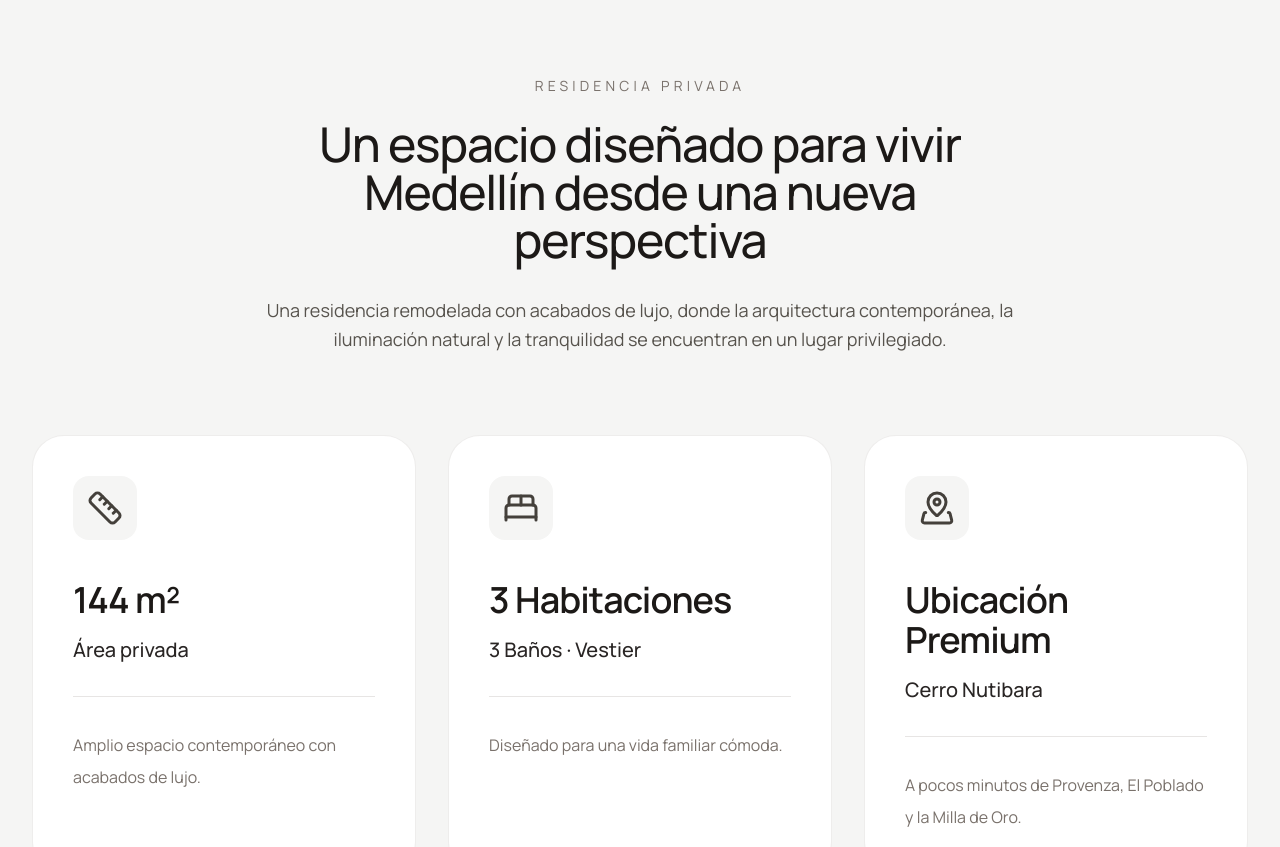
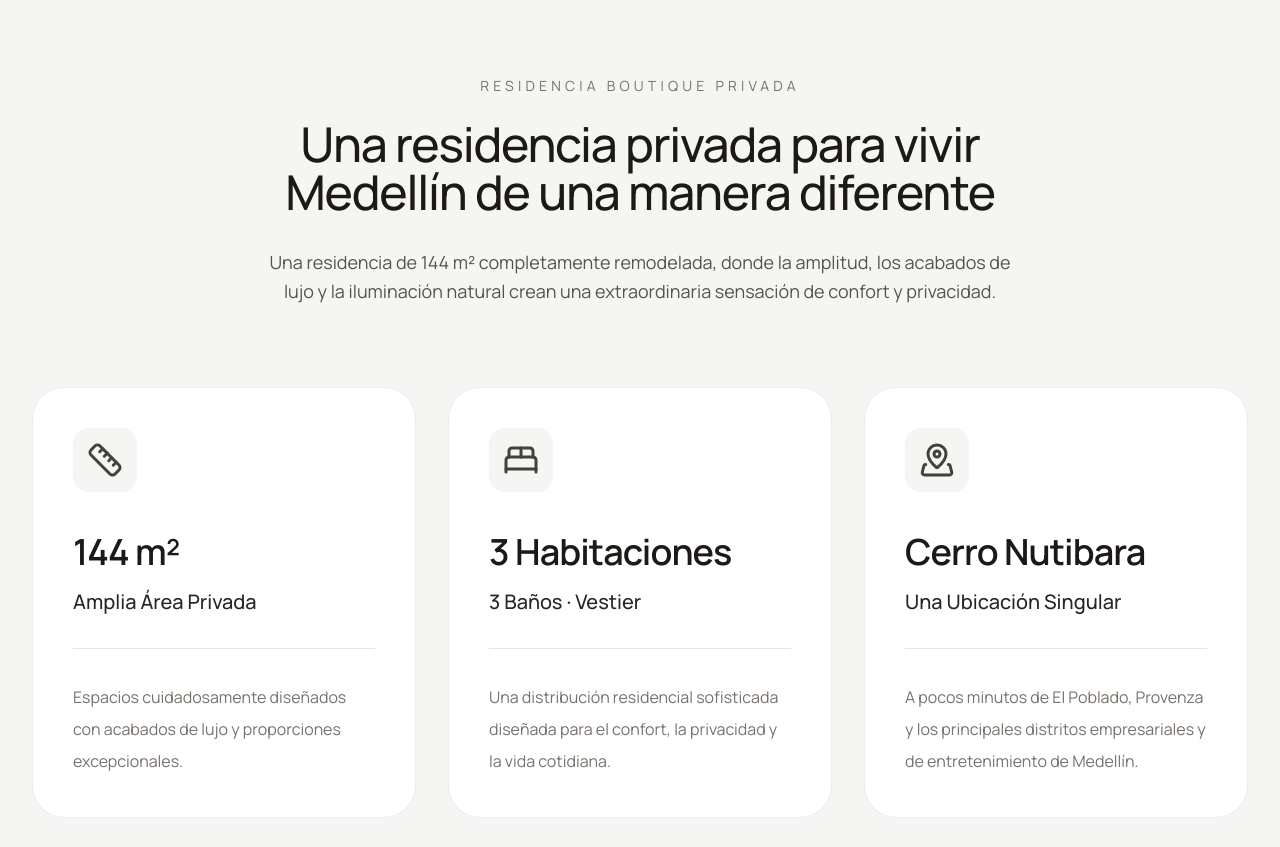
Before and after one commit to Jara84/luxury-residence-landing, a React (Vite) app: page / in a window 1280 px wide. Shown: the part 820-1667 px from the top of the page. Built offline with nearby package versions, Linux system fonts and the light colour scheme.

Commit message:
refactor: remove redundant highlights section

```diff
--- a/src/components/sections/Highlights.tsx
+++ b/src/components/sections/Highlights.tsx
@@ -1,52 +1,81 @@
 import { useTranslation } from "react-i18next";
+import { Ruler, BedDouble, PanelsTopLeft, MoveUp } from "lucide-react";
+
 import Container from "../ui/Container";
 import Section from "../ui/Section";
-
+import FadeIn from "../ui/FadeIn";
 
 export default function Highlights() {
   const { t } = useTranslation();
 
   const highlights = [
     {
+      icon: Ruler,
       title: t("highlights.area.title"),
       description: t("highlights.area.description"),
     },
     {
+      icon: BedDouble,
       title: t("highlights.rooms.title"),
       description: t("highlights.rooms.description"),
     },
     {
-    title: t("highlights.view.title"),
-    description: t("highlights.view.description"),
+      icon: PanelsTopLeft,
+      title: t("highlights.balconies.title"),
+      description: t("highlights.balconies.description"),
     },
     {
-    title: t("highlights.design.title"),
-    description: t("highlights.design.description"),
+      icon: MoveUp,
+      title: t("highlights.ceiling.title"),
+      description: t("highlights.ceiling.description"),
     },
   ];
 
   return (
-    <Section>
+    <Section className="bg-stone-900 text-white">
+      <FadeIn>
         <Container>
-        <div className="grid gap-8 md:grid-cols-2">
+          <div className="mx-auto max-w-3xl text-center">
+            <p className="text-sm uppercase tracking-[0.35em] text-stone-400">
+              {t("highlights.label")}
+            </p>
 
-          {highlights.map((item) => (
+            <h2 className="mt-6 text-4xl font-medium tracking-tight md:text-5xl">
+              {t("highlights.title")}
+            </h2>
+
+            <p className="mt-8 text-lg leading-relaxed text-stone-300">
+              {t("highlights.description")}
+            </p>
+          </div>
+
+          <div className="mt-20 grid gap-px overflow-hidden rounded-3xl border border-stone-700 bg-stone-700 md:grid-cols-2 lg:grid-cols-4">
+            {highlights.map((item) => {
+              const Icon = item.icon;
+
+              return (
                 <div
                   key={item.title}
-              className="border-t border-stone-200 pt-8"
+                  className="bg-stone-900 p-8 transition-colors duration-300 hover:bg-stone-800"
                 >
-              <h3 className="text-3xl font-medium text-stone-900">
+                  <Icon
+                    className="h-6 w-6 text-stone-400"
+                    strokeWidth={1.5}
+                  />
+
+                  <h3 className="mt-10 text-3xl font-medium">
                     {item.title}
                   </h3>
 
-              <p className="mt-3 text-lg text-stone-600">
+                  <p className="mt-3 text-sm leading-relaxed text-stone-400">
                     {item.description}
                   </p>
                 </div>
-          ))}
-
+              );
+            })}
           </div>
         </Container>
+      </FadeIn>
     </Section>
   );
 }
--- a/src/i18n/en.ts
+++ b/src/i18n/en.ts
@@ -17,31 +17,34 @@ const en = {
   },
 
   introduction: {
-    label: "Private Residence",
+    label: "Private Boutique Residence",
 
-    title: "A home designed to experience Medellín from a new perspective",
+    title:
+      "A private residence designed to experience Medellín differently",
 
     description:
-      "A renovated residence with luxury finishes, where contemporary architecture, natural light and tranquility come together in a privileged location.",
+      "A fully renovated 144 m² residence where generous proportions, refined finishes and natural light create an exceptional sense of comfort and privacy.",
 
     cards: {
       area: {
         value: "144 m²",
-        title: "Private Living Area",
-        description: "Spacious contemporary layout with luxury finishes.",
+        title: "Generous Private Area",
+        description:
+          "Thoughtfully designed spaces with premium finishes and exceptional proportions.",
       },
 
       rooms: {
         value: "3 Bedrooms",
         title: "3 Bathrooms · Walk-in Closet",
-        description: "Perfect for modern family living.",
+        description:
+          "A refined residential layout designed for comfort, privacy and everyday living.",
       },
 
       location: {
-        value: "Prime Location",
-        title: "Cerro Nutibara",
+        value: "Cerro Nutibara",
+        title: "A Distinctive Location",
         description:
-          "Minutes from Provenza, El Poblado and Medellín's business district.",
+          "Minutes from El Poblado, Provenza and Medellín's main business and lifestyle districts.",
       },
     },
   },
@@ -118,6 +121,12 @@ const en = {
       description:
         "Two 24,000 BTU air conditioning systems provide exceptional comfort year-round.",
     },
+
+    renovation: {
+      title: "Complete Luxury Renovation",
+      description:
+        "Premium materials, custom lighting and contemporary design transform every space.",
+    },
   },
 
   location: {
@@ -144,12 +153,6 @@ const en = {
     },
   },
 
-  renovation: {
-    title: "Complete Luxury Renovation",
-    description:
-      "Premium materials, custom lighting and contemporary design transform every space.",
-  },
-
   privateViewing: {
     label: "Private Viewing",
 
@@ -166,25 +169,31 @@ const en = {
   },
 
   highlights: {
+    label: "The Residence",
+
+    title: "Space designed around the way you live",
+
+    description:
+      "A thoughtfully renovated residence where generous proportions, privacy and a privileged location come together.",
+
     area: {
       title: "144 m²",
-      description: "Private area designed to enjoy every space",
+      description: "Generous private living area",
     },
 
     rooms: {
-      title:
-        "3 bedrooms, 3 bathrooms, walk-in closet, pantry, laundry room and balcony",
-      description: "Comfortable spaces with privacy and openness",
+      title: "3 · 3",
+      description: "Bedrooms · Bathrooms",
     },
 
-    view: {
-      title: "Medellín Views",
-      description: "A privileged location at Cerro Nutibara",
+    balconies: {
+      title: "3 Balconies",
+      description: "Private outdoor spaces",
     },
 
-    design: {
-      title: "Contemporary Design",
-      description: "Premium finishes and renovated architecture",
+    ceiling: {
+      title: "≈ 4 m",
+      description: "Approximate ceiling height",
     },
   },
 };
--- a/src/i18n/es.ts
+++ b/src/i18n/es.ts
@@ -17,34 +17,34 @@ const es = {
   },
 
   introduction: {
-    label: "Residencia privada",
+    label: "Residencia Boutique Privada",
 
     title:
-      "Un espacio diseñado para vivir Medellín desde una nueva perspectiva",
+      "Una residencia privada para vivir Medellín de una manera diferente",
 
     description:
-      "Una residencia remodelada con acabados de lujo, donde la arquitectura contemporánea, la iluminación natural y la tranquilidad se encuentran en un lugar privilegiado.",
+      "Una residencia de 144 m² completamente remodelada, donde la amplitud, los acabados de lujo y la iluminación natural crean una extraordinaria sensación de confort y privacidad.",
 
     cards: {
       area: {
         value: "144 m²",
-        title: "Área privada",
+        title: "Amplia Área Privada",
         description:
-          "Amplio espacio contemporáneo con acabados de lujo.",
+          "Espacios cuidadosamente diseñados con acabados de lujo y proporciones excepcionales.",
       },
 
       rooms: {
         value: "3 Habitaciones",
         title: "3 Baños · Vestier",
         description:
-          "Diseñado para una vida familiar cómoda.",
+          "Una distribución residencial sofisticada diseñada para el confort, la privacidad y la vida cotidiana.",
       },
 
       location: {
-        value: "Ubicación Premium",
-        title: "Cerro Nutibara",
+        value: "Cerro Nutibara",
+        title: "Una Ubicación Singular",
         description:
-          "A pocos minutos de Provenza, El Poblado y la Milla de Oro.",
+          "A pocos minutos de El Poblado, Provenza y los principales distritos empresariales y de entretenimiento de Medellín.",
       },
     },
   },
@@ -122,6 +122,12 @@ const es = {
       description:
         "Dos sistemas de aire acondicionado de 24.000 BTU garantizan confort durante todo el año.",
     },
+
+    renovation: {
+      title: "Remodelación integral de lujo",
+      description:
+        "Materiales premium, iluminación personalizada y diseño contemporáneo transforman cada espacio de la residencia.",
+    },
   },
 
   location: {
@@ -148,12 +154,6 @@ const es = {
     },
   },
 
-  renovation: {
-    title: "Remodelación integral de lujo",
-    description:
-      "Materiales premium, iluminación personalizada y diseño contemporáneo transforman cada espacio de la residencia.",
-  },
-
   privateViewing: {
     label: "Visita Privada",
 
@@ -170,25 +170,31 @@ const es = {
   },
 
   highlights: {
+    label: "La Residencia",
+
+    title: "Espacios diseñados alrededor de tu forma de vivir",
+
+    description:
+      "Una residencia cuidadosamente remodelada donde la amplitud, la privacidad y una ubicación privilegiada se encuentran.",
+
     area: {
       title: "144 m²",
-      description: "Área privada diseñada para disfrutar cada espacio",
+      description: "Amplia área privada",
     },
 
     rooms: {
-      title:
-        "3 habitaciones, 3 baños, amplio vestier, alacena, zona de ropas y balcón",
-      description: "Ambientes cómodos con privacidad y amplitud",
+      title: "3 · 3",
+      description: "Habitaciones · Baños",
     },
 
-    view: {
-      title: "Vista Medellín",
-      description: "Una ubicación privilegiada en El Cerro Nutibara",
+    balconies: {
+      title: "3 Balcones",
+      description: "Espacios exteriores privados",
     },
 
-    design: {
-      title: "Diseño contemporáneo",
-      description: "Acabados premium y arquitectura renovada",
+    ceiling: {
+      title: "≈ 4 m",
+      description: "Altura aproximada de los techos",
     },
   },
 };
```
Lines whose indentation alone changed are shown as unchanged.
